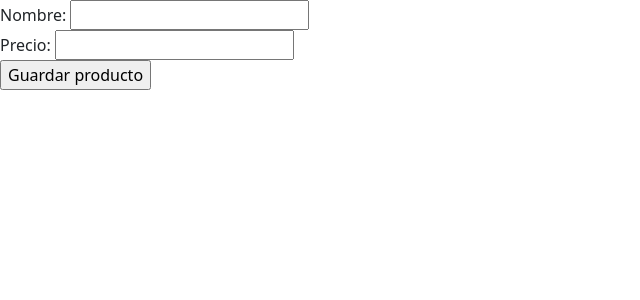
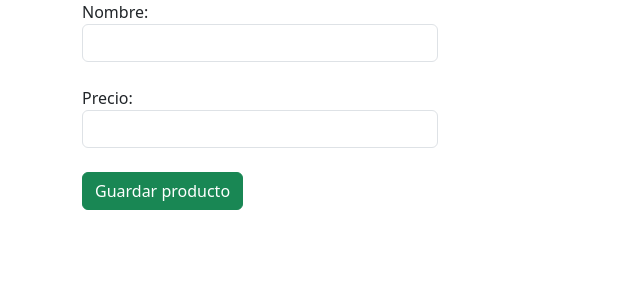
Before and after one commit to agiraldodev/crud_php, a PHP site: page /crear.php in a window 1280 px wide. Shown: the top 300 px of the page, without its empty margins (0-640 px from the left). Run offline with PHP 8.4, Linux system fonts and the light colour scheme.

Commit message:
Proyecto finalizado con Bootstrap OK

```diff
--- a/crear.php
+++ b/crear.php
@@ -1,7 +1,14 @@
 <?php include 'plantilla.php'; ?>
 
-<form action="guardar.php" method="POST">
-    Nombre: <input type="text" name="nombre"/><br/>
-    Precio: <input type="text" name="precio"/><br/>
-    <input type="submit" value="Guardar producto">
-</form>
+<div class="container">
+    <div class="row">
+        <div class="col-lg-4">
+            <form action="guardar.php" method="POST">
+                Nombre: <input class="form-control" type="text" name="nombre" /><br />
+                Precio: <input class="form-control" type="text" name="precio" /><br />
+                <input type="submit" class="btn btn-success" value="Guardar producto">
+            </form>
+        </div>
+    </div>
+
+</div>
```
Also changed, not shown: editar.php (+12 -6 lines).
